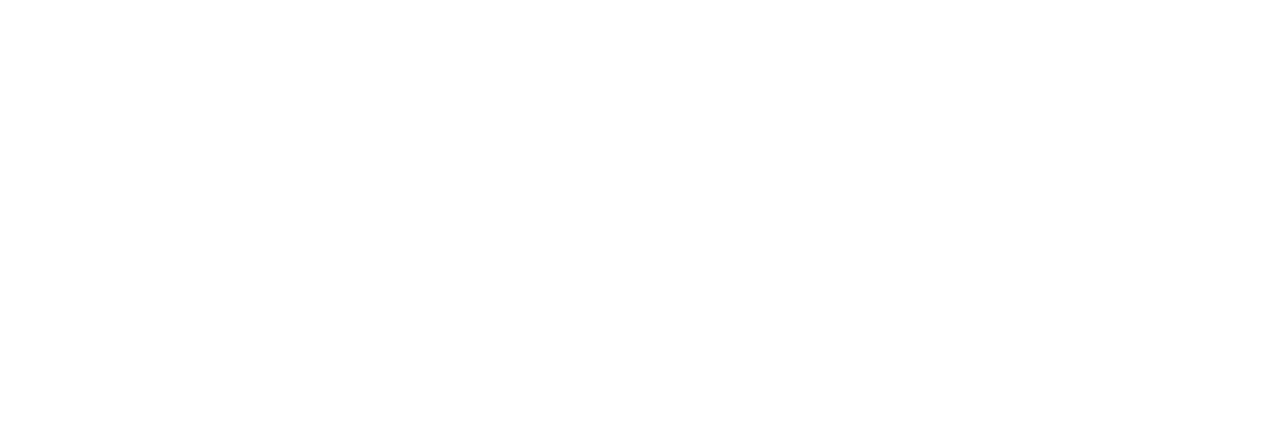
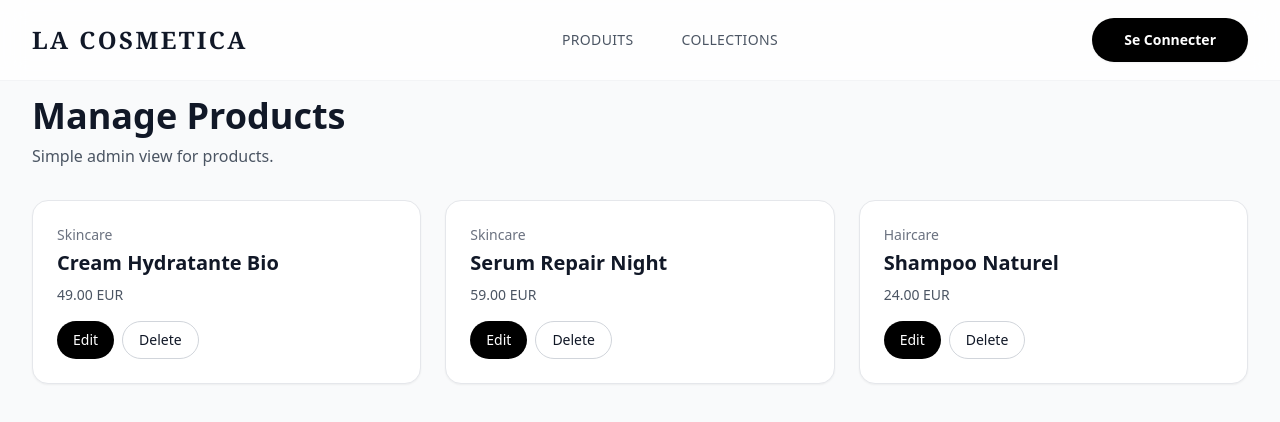
Before and after one commit to ilyas-doughmi/LaCosmetica-V2, a Nuxt app in the folder frontend/: page /dashboard/products in a window 1280 px wide. Before the commit this address had no page. Shown: the top 422 px of the page. Built offline with nearby package versions, Linux system fonts and the light colour scheme; no server answers.

Commit message:
feat(products): add manage products page with admin view and product listing

```diff
--- /dev/null
+++ b/frontend/app/pages/dashboard/products.vue
@@ -0,0 +1,37 @@
+<template>
+  <Header />
+  <div class="min-h-screen bg-gray-50 pt-24">
+    <div class="max-w-7xl mx-auto px-4 sm:px-6 lg:px-8 pb-12">
+      <div class="mb-8">
+        <h1 class="text-4xl font-bold text-gray-900 mb-2">Manage Products</h1>
+        <p class="text-gray-600">Simple admin view for products.</p>
+      </div>
+
+      <div class="grid grid-cols-1 md:grid-cols-2 lg:grid-cols-3 gap-6">
+        <div v-for="product in products" :key="product.name" class="bg-white border border-gray-200 rounded-2xl p-6 shadow-sm">
+          <p class="text-sm text-gray-500">{{ product.category }}</p>
+          <h2 class="text-xl font-semibold text-gray-900 mt-1 mb-2">{{ product.name }}</h2>
+          <p class="text-gray-600 text-sm mb-4">{{ product.price }}</p>
+          <div class="flex gap-2">
+            <button class="px-4 py-2 rounded-full bg-black text-white text-sm">Edit</button>
+            <button class="px-4 py-2 rounded-full border border-gray-300 text-sm text-gray-900">Delete</button>
+          </div>
+        </div>
+      </div>
+    </div>
+  </div>
+</template>
+
+<script setup>
+import Header from '../../components/Header.vue'
+
+definePageMeta({
+  middleware: ['auth', 'admin']
+})
+
+const products = [
+  { name: 'Cream Hydratante Bio', category: 'Skincare', price: '49.00 EUR' },
+  { name: 'Serum Repair Night', category: 'Skincare', price: '59.00 EUR' },
+  { name: 'Shampoo Naturel', category: 'Haircare', price: '24.00 EUR' }
+]
+</script>
```
